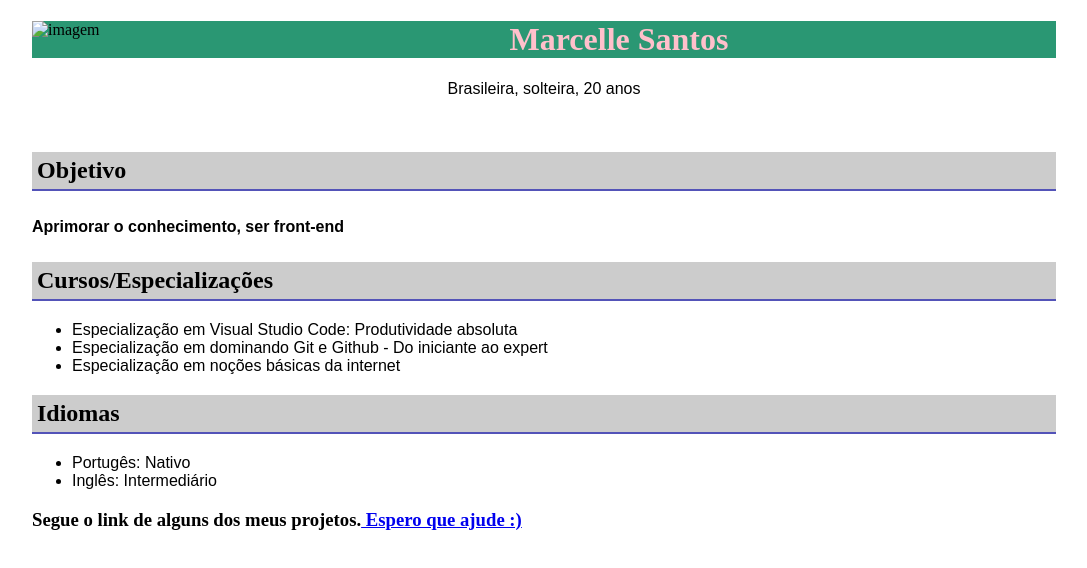
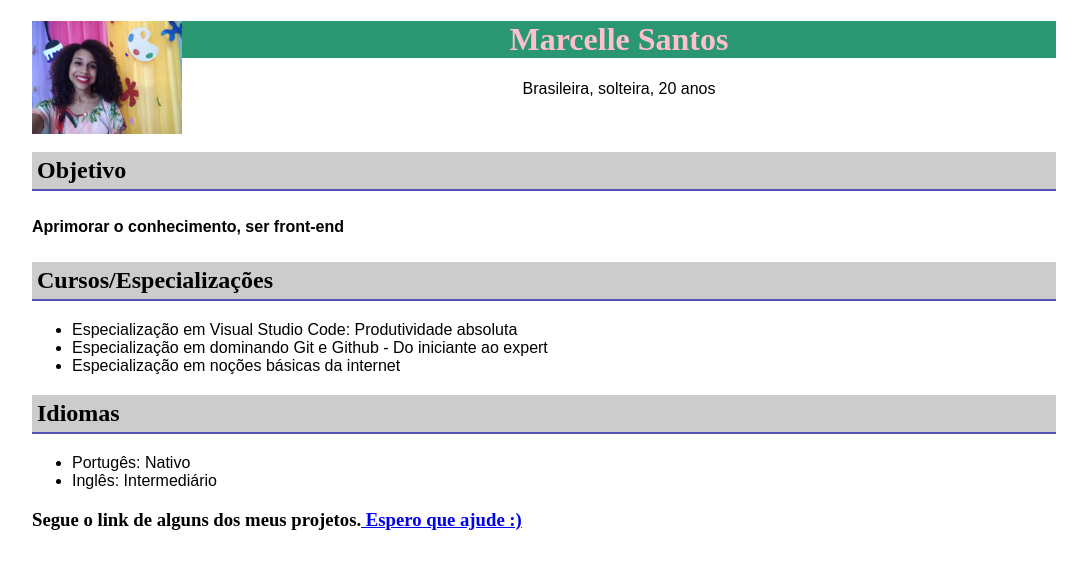
Before and after one commit to Marcelleevelyn/meu-exemplo, a plain HTML site: page index.html in a window 1280 px wide. Shown: the whole page, without its empty margins (96-1183 px from the left). Drawn offline with Linux system fonts and the light colour scheme.

Commit message:
Update index.html

```diff
--- a/index.html
+++ b/index.html
@@ -40,7 +40,7 @@
     </style>
 </head>
 <body>
-    <img src="imagem3/imagemm.jpg"  class="img-logo" alt="imagem">
+    <img src="imagem.jpg"  class="img-logo" alt="imagem">
     <h1> Marcelle Santos</h1>
     <p> Brasileira, solteira, 20 anos</p>
     <br>
```
